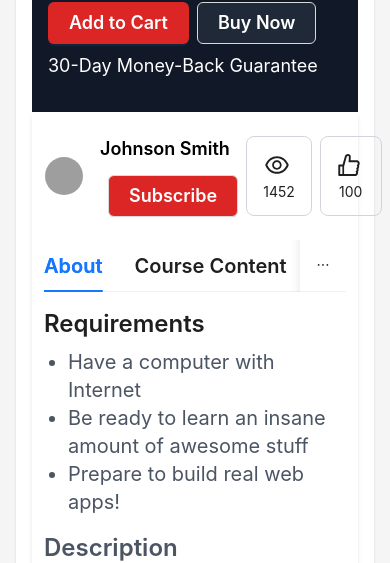
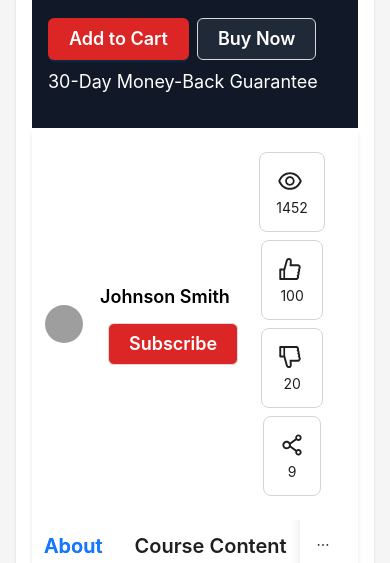
Before and after one commit to kagmin23/academic-resources, a React (Create React App) app: page /course-details in a window 390 px wide. Shown: the part 783-1346 px from the top of the page. Built offline with nearby package versions, Linux system fonts and the light colour scheme; grey boxes are pictures that could not be loaded.

Commit message:
finish Details-course  page

```diff
--- a/src/pages/CourseDetailsPage.tsx
+++ b/src/pages/CourseDetailsPage.tsx
@@ -56,8 +56,8 @@ const CourseDetail: React.FC = () => {
         <div className="wrapper bg-gray-900 text-white">
             <div className="py-8">
                 <div className="container mx-auto px-4">
-                    <div className="flex flex-col lg:flex-row items-center justify-center">
-                        <div className="w-full lg:w-1/3 relative">
+                    <div className="flex flex-col lg:flex-row items-center justify-center lg:space-x-8">
+                        <div className="w-full lg:w-1/3 relative mb-4 lg:mb-0">
                             <div className="relative">
                                 <a onClick={showModal} className="block">
                                     <img src="https://img.youtube.com/vi/hqBjda_bf3I/maxresdefault.jpg" alt="" className="w-full p-2 bg-white" />
@@ -114,24 +114,33 @@ const CourseDetail: React.FC = () => {
                                 <Button type="default" className="ml-2 p-5 text-lg bg-red-600 text-white font-semibold">Subscribe</Button>
                             </div>
                         </div>
-                        <div className="flex items-center p-2">
-                            <Badge showZero className=" flex flex-col items-center rounded-lg border border-gray-300 p-4">
+                        <div className="flex flex-wrap items-center p-2">
+                            <div className="w-full sm:w-auto flex justify-center sm:justify-start">
+                                <Badge showZero className="flex flex-col items-center rounded-lg border border-gray-300 p-4">
                                     <EyeOutlined className="text-2xl mr-1 mb-2" />
                                     <span>1452</span>
                                 </Badge>
-                            <Badge showZero className="ml-2 flex flex-col items-center rounded-lg border border-gray-300 p-4">
+                            </div>
+                            <div className="w-full sm:w-auto flex justify-center sm:justify-start mt-2 sm:mt-0">
+                                <Badge showZero className="ml-0 sm:ml-2 flex flex-col items-center rounded-lg border border-gray-300 p-4">
                                     <LikeOutlined className="text-2xl mr-1 mb-2" />
                                     <span>100</span>
                                 </Badge>
-                            <Badge showZero className="ml-2 flex flex-col items-center rounded-lg border border-gray-300 p-4">
+                            </div>
+                            <div className="w-full sm:w-auto flex justify-center sm:justify-start mt-2 sm:mt-0">
+                                <Badge showZero className="ml-0 sm:ml-2 flex flex-col items-center rounded-lg border border-gray-300 p-4">
                                     <DislikeOutlined className="text-2xl mr-1 mb-2" />
                                     <span>20</span>
                                 </Badge>
-                            <Badge showZero className="ml-2 flex flex-col items-center rounded-lg border border-gray-300 p-4">
+                            </div>
+                            <div className="w-full sm:w-auto flex justify-center sm:justify-start mt-2 sm:mt-0">
+                                <Badge showZero className="ml-0 sm:ml-2 flex flex-col items-center rounded-lg border border-gray-300 p-4">
                                     <ShareAltOutlined className="text-2xl mb-2" />
                                     <span>9</span>
                                 </Badge>
                             </div>
+                        </div>
+
                     </div>
                     <Tabs defaultActiveKey="1" className="mt-4">
                         <TabPane tab={<span className='text-xl font-semibold'>About</span>} key="1">
@@ -268,8 +277,8 @@ const CourseDetail: React.FC = () => {
                             </div>
                         </TabPane>
                         <TabPane tab={<span className='text-xl font-semibold '>Reviews</span>} key="3">
-                            <div className="flex ">
-                                <div className="w-1/2 p-4 ">
+                            <div className="flex flex-col md:flex-row">
+                                <div className="md:w-1/2 p-4">
                                     <h1 className="text-2xl font-semibold mb-2">Student Feedback</h1>
                                     <div className="flex items-center mb-4 bg-gray-100 rounded-lg p-4">
                                         <h2 className='text-xl font-semibold mr-2 ml-4'>4.6</h2>
@@ -280,7 +289,7 @@ const CourseDetail: React.FC = () => {
                                             <div className="mt-2 text-lg font-semibold">Course Rating</div>
                                         </div>
                                     </div>
-                                    <div className="w-full pl-4 md:w-1/2 md:pl-0 ">
+                                    <div className="w-full pl-4 md:w-1/2 md:pl-0">
                                         <div className="space-y-2">
                                             {ratings.map((rating) => (
                                                 <div key={rating.stars} className="flex items-center">
```
Lines whose indentation alone changed are shown as unchanged.
